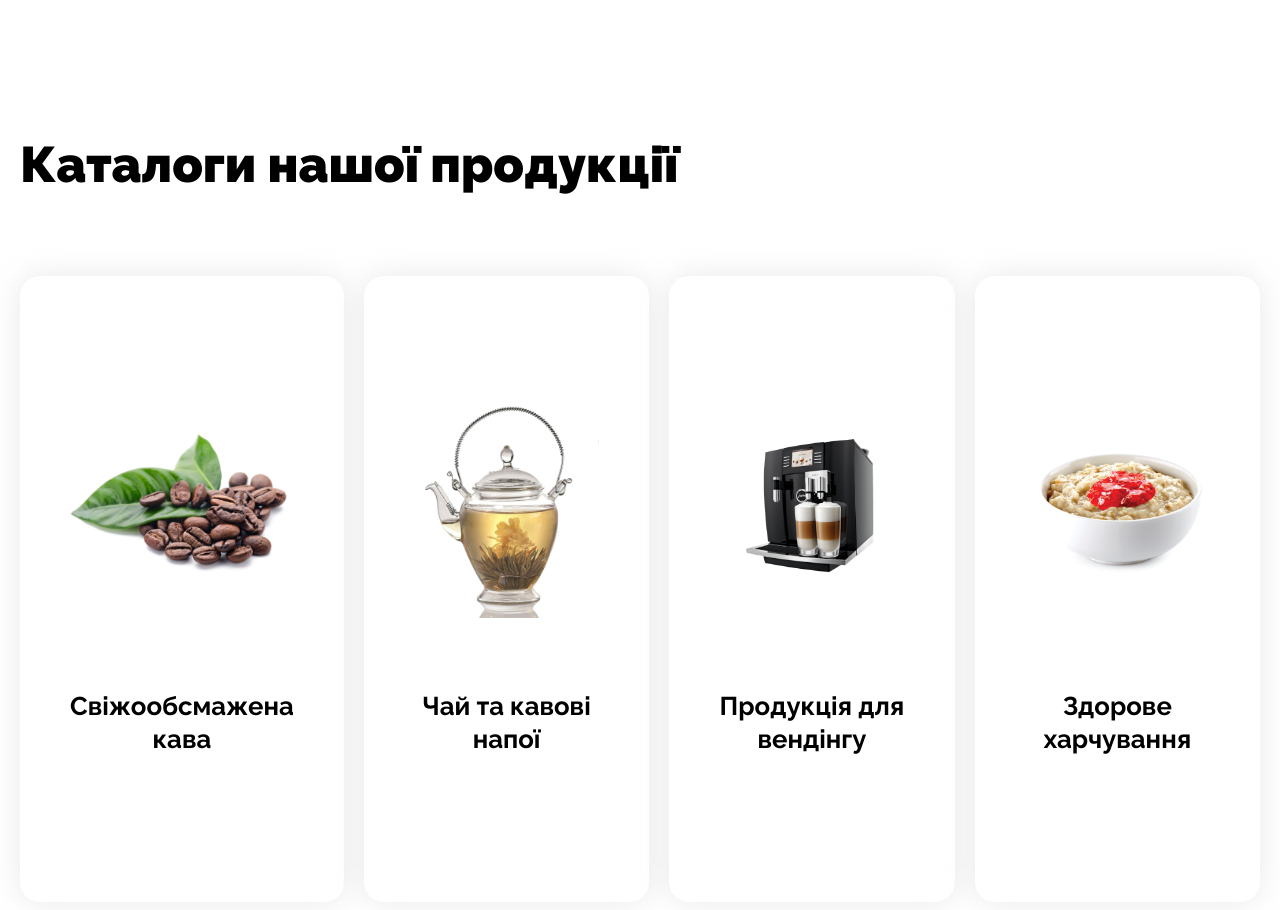
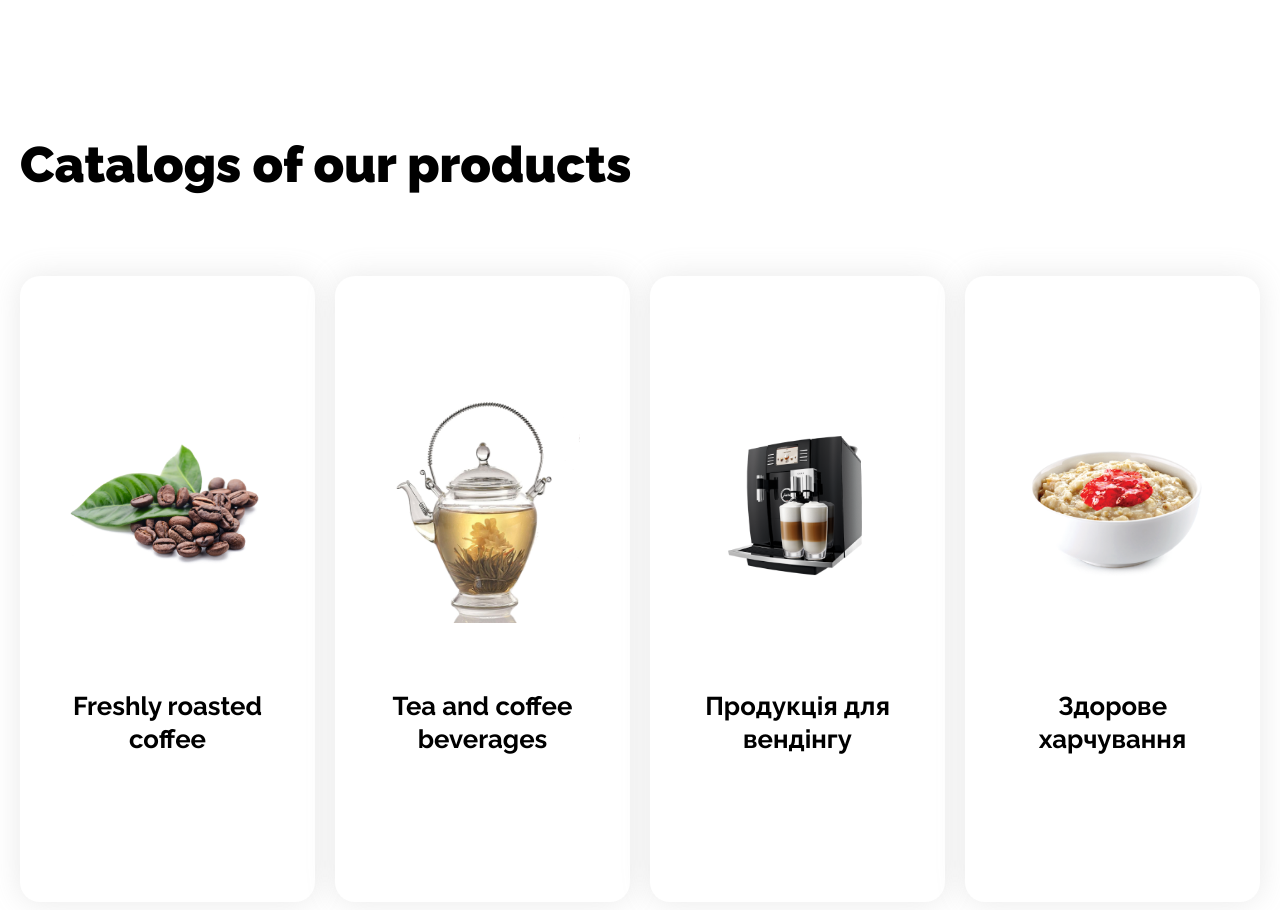
Before and after one commit to natalia-ya/new-begining, a plain HTML site: page index.html in a window 1280 px wide. Shown: the part 840-1750 px from the top of the page. Drawn offline with nearby package versions, Linux system fonts and the light colour scheme.

Commit message:
Update index.html

```diff
--- a/index.html
+++ b/index.html
@@ -69,7 +69,7 @@
 
     <section class="catalog section">
       <div class="container">
-        <h2 class="catalog-title section-title">Каталоги нашої продукції</h2>
+        <h2 class="catalog-title section-title">Catalogs of our products</h2>
         <ul class="catalog-list list">
           <li class="catalog-item">
             <a class="catalog-link link" href="">
@@ -77,7 +77,7 @@
                 <img class="catalog-img" src="./img/coffee_beens.png" alt="" />
               </div>
 
-              <h3 class="catalog-img-title">Свіжообсмажена кава</h3>
+              <h3 class="catalog-img-title">Freshly roasted coffee</h3>
             </a>
           </li>
           <li class="catalog-item">
@@ -86,7 +86,7 @@
                 <img class="catalog-img" src="./img/teapot.png" alt="" />
               </div>
 
-              <h3 class="catalog-img-title">Чай та кавові напої</h3></a
+              <h3 class="catalog-img-title">Tea and coffee beverages</h3></a
             >
           </li>
           <li class="catalog-item">
```
